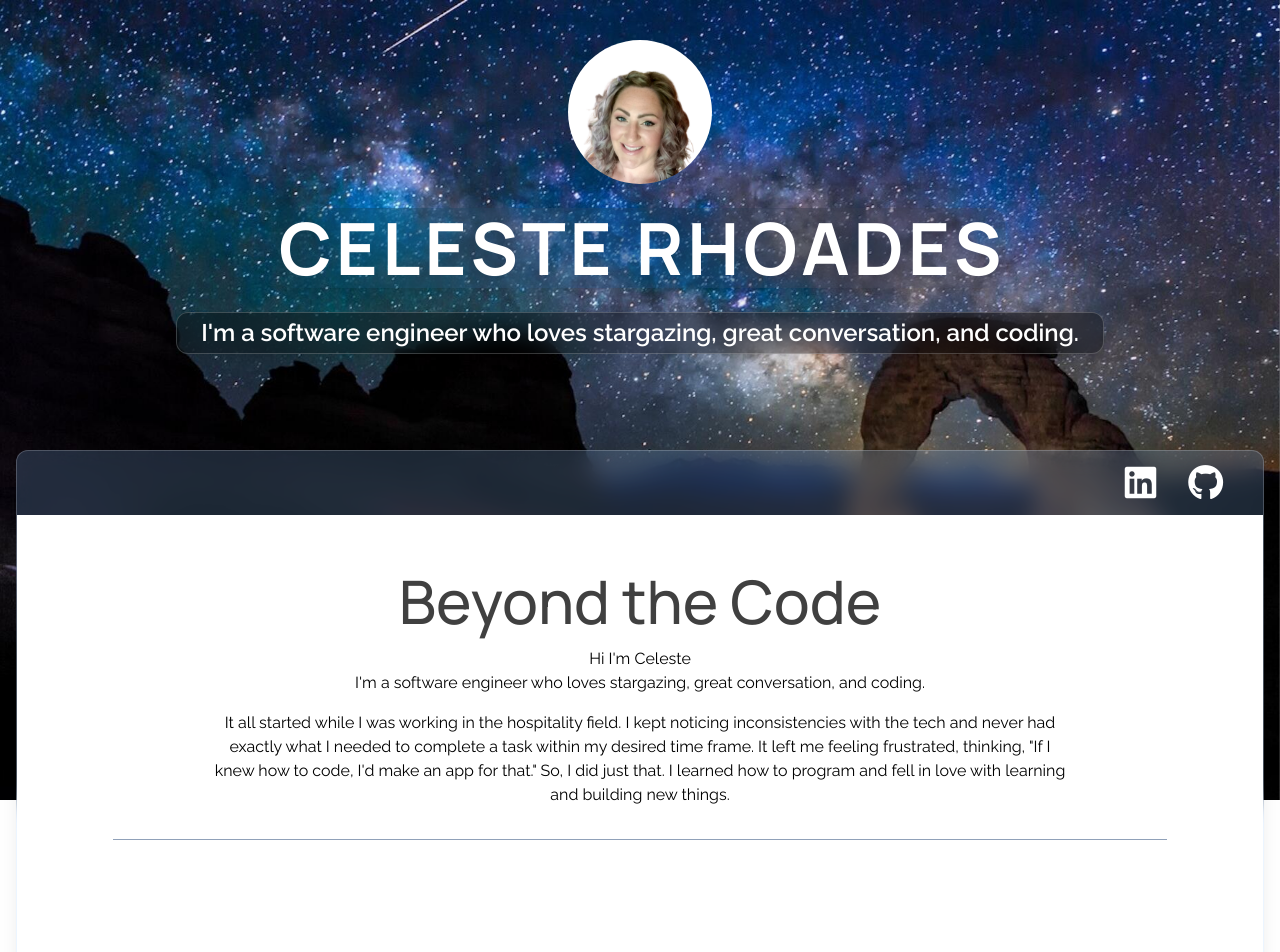
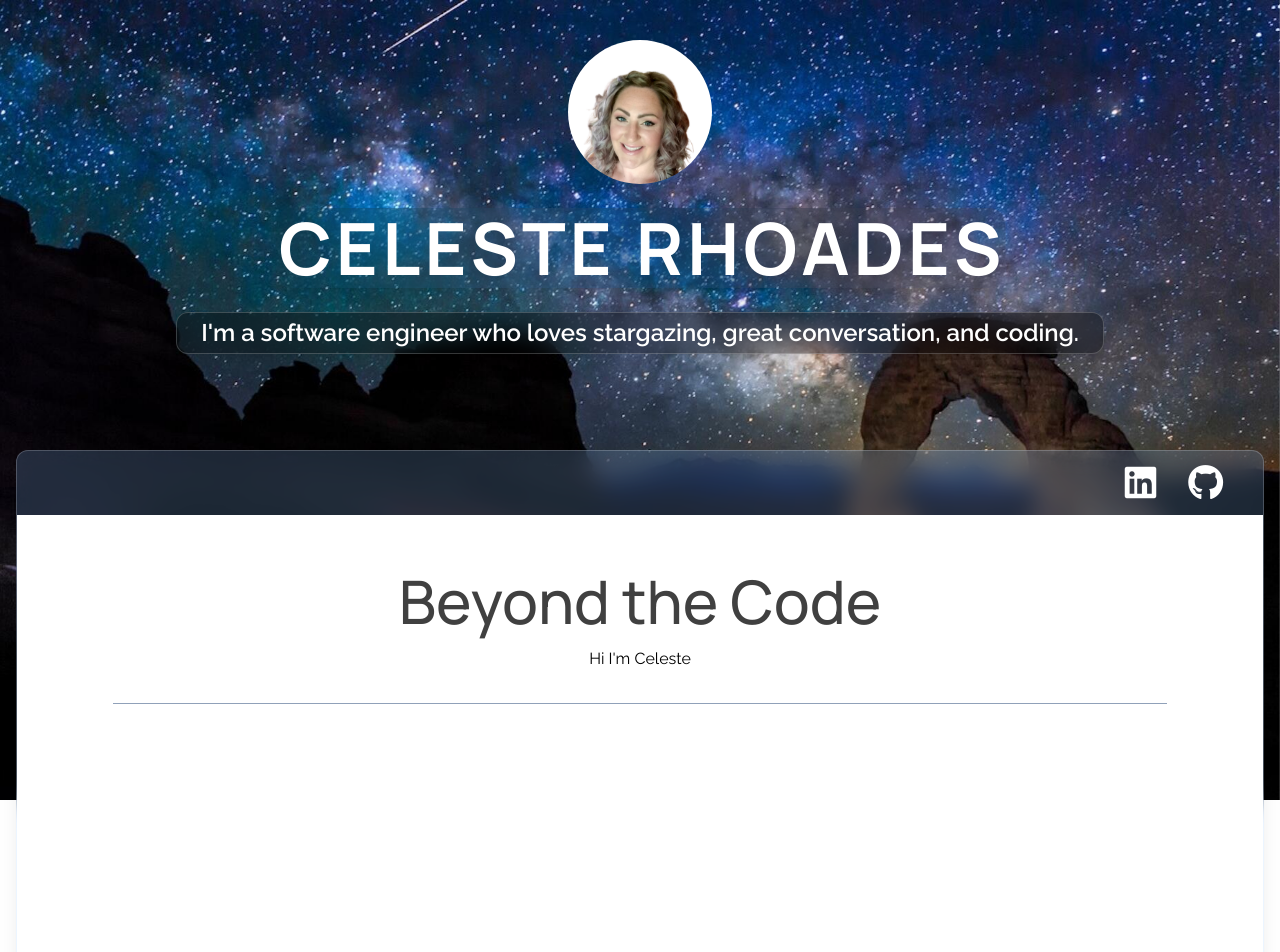
Before and after one commit to Celeste-Rhoades/celestePortfolio, a React (Vite) app: page / in a window 1280 px wide. Shown: the top 952 px of the page. Built offline with nearby package versions, Linux system fonts and the light colour scheme.

Commit message:
fixed star size

```diff
--- a/src/Components/Main.jsx
+++ b/src/Components/Main.jsx
@@ -14,19 +14,8 @@ const Main = () => {
           <p className="font-raleway mt-4 px-24 text-center">
             Hi I&apos;m Celeste
           </p>
-          <p className="font-raleway mb-4 px-24 text-center">
-            I&apos;m a software engineer who loves stargazing, great
-            conversation, and coding.
-          </p>
-          <p className="font-raleway mb-8 px-24 text-center">
-            {" "}
-            It all started while I was working in the hospitality field. I kept
-            noticing inconsistencies with the tech and never had exactly what I
-            needed to complete a task within my desired time frame. It left me
-            feeling frustrated, thinking, "If I knew how to code, I&apos;d make
-            an app for that." So, I did just that. I learned how to program and
-            fell in love with learning and building new things.
-          </p>
+
+          <p className="font-raleway mb-8 px-24 text-center"></p>
         </div>
         <div>
           <video></video>
--- a/src/index.css
+++ b/src/index.css
@@ -50,7 +50,7 @@
   position: absolute;
   left: 0;
   top: 0;
-  font-size: 1.75rem;
+  font-size: 1.55rem;
   opacity: 1;
   animation: burst 0.8s ease-out forwards;
   transform: translate(-50%, -50%) rotate(var(--burst-angle)) translateY(-28px);
```
